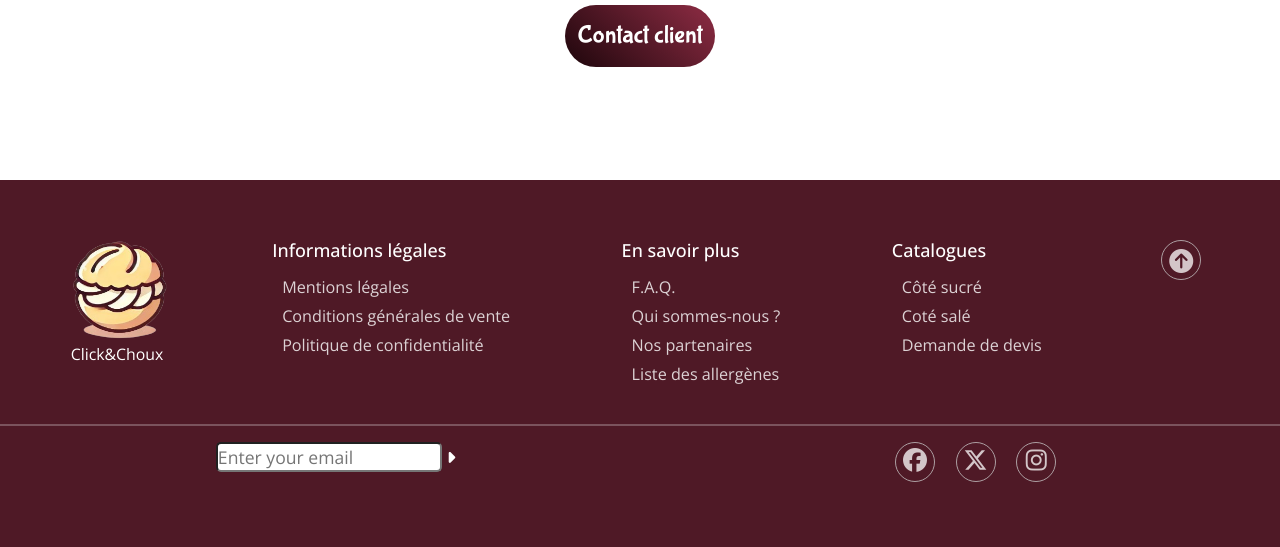
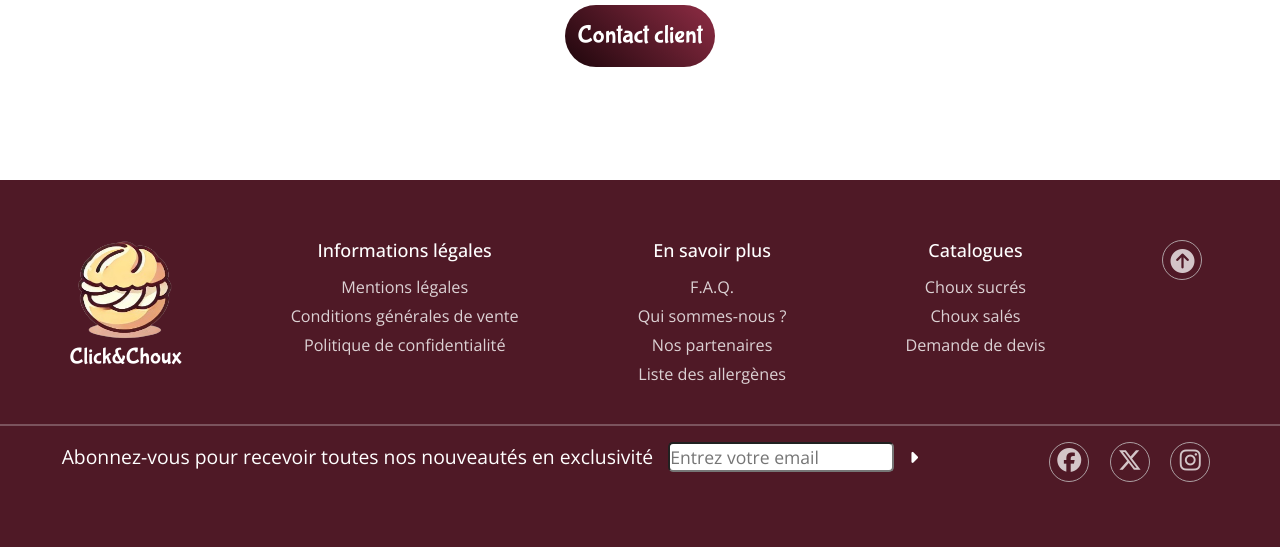
Before and after one commit to GiacoLnd/ClickAndChoux, a Symfony app: template templates/admin/index.html.twig in a window 1280 px wide. Shown: the part 1004-1551 px from the top of the page. Run offline with Twig, Linux system fonts and the light colour scheme; the template is opened without the code that fills it, so the values that code supplies are empty; some libraries are stand-ins or nearby versions.

Commit message:
footer v2.0 almost done

```diff
--- a/public/css/style.css
+++ b/public/css/style.css
@@ -16,7 +16,6 @@
     --footer-right-bg: #4F1926;
     --footer-right-bg: linear-gradient(42deg, rgba(33,7,13,1) 3%, rgba(130,40,62,1) 89%);
     --navbar-bg-primary: #FFFFFF;
-    --navbar-bg-secondary: #FFFFFF;
 }
 /* Style commun */
 /* Polices communes */
@@ -766,6 +765,7 @@ footer{
     .footer-top{
         display: flex;
         justify-content: space-around;
+        align-items: flex-start;
         padding: 20px;
         width: 100%;
 
@@ -775,10 +775,14 @@ footer{
             display: flex;
             flex-direction: column;
         }
-        a{
-            color: white;
-            font-family: 'Open Sans', sans-serif;
-            font-size: 0.9em;
+        .footer-logo{
+            display: flex;
+            flex-direction: column;
+            align-items: center;
+
+            a{
+                color: white;
+            }
         }
 
         p{
@@ -794,7 +798,12 @@ footer{
         .footer-links ul{
             display: flex;
             flex-direction: column;
-            align-items: start;
+            align-items: center;
+
+            a{
+                font-family: "Open sans", sans-serif;
+                font-size: 0.9em;
+            }
 
         }
         .footer-scroll{
@@ -821,7 +830,14 @@ footer{
         justify-content: space-around;
 
         .footer-newsletter{
+            display: flex;
+            align-items: baseline;
+            justify-content: center;
+            gap: 15px;
 
+            p{
+                color: white;
+            }
             input{
                 border-radius: 5px;
                 position: relative;
--- a/public/js/script.js
+++ b/public/js/script.js
@@ -452,3 +452,10 @@ document.addEventListener('DOMContentLoaded', function () {
         });
     });
 });
+
+// Return top button
+const retourHaut = document.getElementById('retour-haut');
+
+retourHaut.addEventListener('click', function() {
+    window.scrollTo({ top: 0, behavior: 'smooth' });
+});
--- a/src/Controller/PanierController.php
+++ b/src/Controller/PanierController.php
@@ -16,7 +16,6 @@ use Symfony\Component\HttpFoundation\Request;
 use Symfony\Component\HttpFoundation\Response;
 use Symfony\Component\Routing\Annotation\Route;
 use Symfony\Component\HttpFoundation\JsonResponse;
-use Symfony\Component\Validator\Constraints\Regex;
 use Symfony\Component\Validator\Validator\ValidatorInterface;
 use Symfony\Component\HttpFoundation\Session\SessionInterface;
 use Symfony\Bundle\FrameworkBundle\Controller\AbstractController;
--- a/src/Repository/AllergeneRepository.php
+++ b/src/Repository/AllergeneRepository.php
@@ -44,7 +44,7 @@ class AllergeneRepository extends ServiceEntityRepository
 
     // Récupère les allergènes par catégorie de produit
     public function findAllergensByCategory(Categorie $categorie)
-{
+    {
     return $this->createQueryBuilder('a')
         ->join('a.produits', 'p')
         ->where('p.categorie = :categorie')
@@ -52,6 +52,6 @@ class AllergeneRepository extends ServiceEntityRepository
         ->groupBy('a.id')
         ->getQuery()
         ->getResult();
-}
+    }
 
 }
--- a/templates/base.html.twig
+++ b/templates/base.html.twig
@@ -78,7 +78,7 @@
                 </div>
                 <div id="navbar-container">
                     <div class="navbar-logo">
-                        <img src="{{ asset('img/logobis.png') }}" alt="ClickAndChoux" class="logo">
+                        <a href="{{ path('app_home') }}"><img src="{{ asset('img/logobis.png') }}" alt="ClickAndChoux" class="logo"></a>
                         <a href="{{ path('app_home') }}" class="navbar-title">Click&Choux</a>
                     </div>
                     <ul class="navbar-list" id="navbar-list">
@@ -103,7 +103,7 @@
             <div class="footer-top">
                 <div class="footer-logo">
                     <img src="{{ asset('img/logobis.png') }}" alt="ClickAndChoux" class="logo">
-                    <a href="{{ path('app_home') }}" class="footer-title">Click&Choux</a>
+                    <a href="{{ path('app_home') }}" class="navbar-title">Click&Choux</a>
                 </div>
                 <div class="footer-links">
                     <ul role="navigation" aria-labelledby="footer-links-heading">
@@ -125,13 +125,13 @@
                 <div class="footer-links">
                     <ul role="navigation">
                         <h3>Catalogues</h3>
-                        <li><a href="">Côté sucré</a></li>
-                        <li><a href="">Coté salé</a></li>
-                        <li><a href="">Demande de devis</a></li>
+                        <li><a href="{{ path('sweety_produit') }}">Choux sucrés</a></li>
+                        <li><a href="{{ path('salty_produit') }}">Choux salés</a></li>
+                        <li><a href="{{ path('app_contact') }}">Demande de devis</a></li>
                     </ul>
                 </div>
                 <div class="footer-scroll">
-                    <button class="scrollTopButton" aria-label="Scroll to top">
+                    <button class="scrollTopButton" id="retour-haut" aria-label="Scroll to top">
                         <i class="fa-solid fa-circle-arrow-up"></i>
                     </button>
                 </div>
@@ -139,7 +139,8 @@
             <hr class="footer-break">
             <div class="footer-bottom">
             <div class="footer-newsletter">
-                <input type="text" placeholder="Enter your email" aria-label="Enter your email" class="footer-input">
+                <p>Abonnez-vous pour recevoir toutes nos nouveautés en exclusivité </p>
+                <input type="text" placeholder="Entrez votre email" aria-label="Enter your email" class="footer-input">
                 <button type="submit" class="footer-button">
                     <i class="fa-solid fa-caret-right"></i>
                 </button>
```
Also changed, not shown: migrations/Version20250313084439.php (deleted, +0 -35 lines), migrations/Version20250314155607.php (renamed from migrations/Version20250313082210.php, +5 -3 lines), src/Repository/PanierRepository.php (+0 -13 lines).
